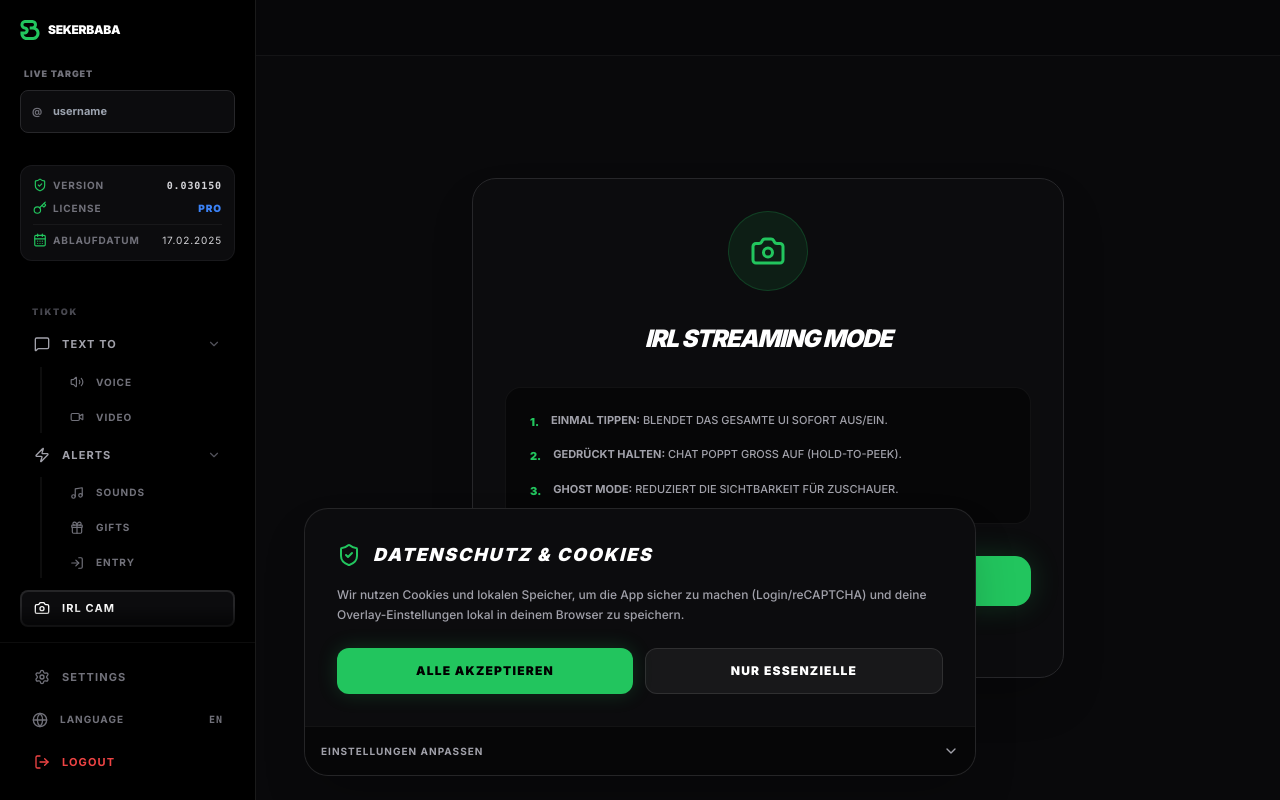
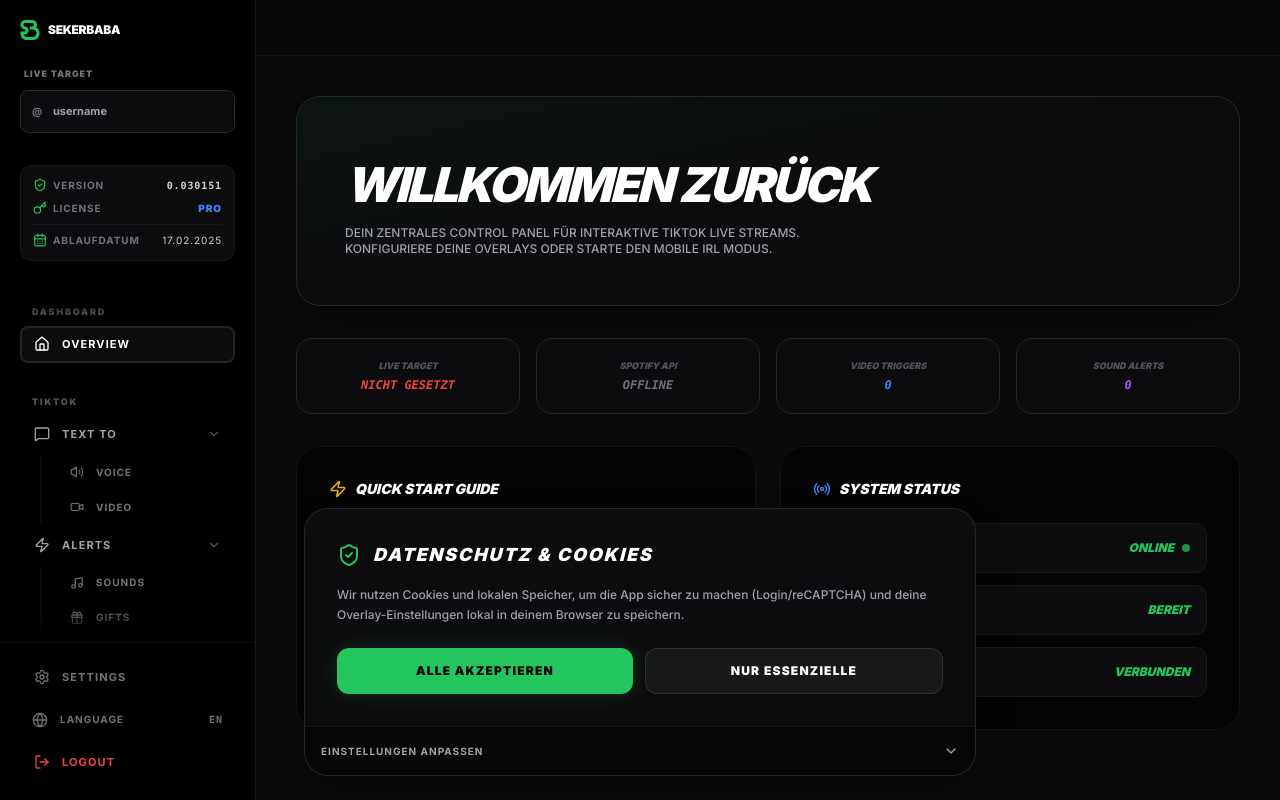
Before and after one commit to muhtarremsi/tiktok-overlay, a Next.js app: page /dashboard in a window 1280 px wide. Built offline with nearby package versions, Linux system fonts and the light colour scheme.

Commit message:
v0.030151: Implement new central Dashboard Overview module as default landing view with quick start guide and stats

```diff
--- a/app/dashboard/page.tsx
+++ b/app/dashboard/page.tsx
@@ -9,7 +9,7 @@ import {
   Volume2, Globe, LogIn, CheckCircle2, Loader2, AlertCircle, Radio, Music, Info, Heart,
   Zap, ArrowRight, Monitor, Cpu, Gauge, Share2, Code2, LogOut, MessageSquare, Play, StopCircle,
   Camera, RefreshCw, FlipHorizontal, EyeOff, Eye, MessageCircle, ShieldCheck, Key, CalendarDays, Ghost, Hand, Cookie, HelpCircle, Music2, Copy,
-  ChevronDown, ChevronRight, Wand2, Gamepad2, Bot, Trophy, Video, Gift
+  ChevronDown, ChevronRight, Wand2, Gamepad2, Bot, Trophy, Video, Gift, Home
 } from "lucide-react";
 
 function SpotifyLogo({ className }: { className?: string }) {
@@ -36,7 +36,7 @@ function DashboardContent() {
   const searchParams = useSearchParams();
   const router = useRouter();
   const [targetUser, setTargetUser] = useState("");
-  const [activeView, setActiveView] = useState("camera");
+  const [activeView, setActiveView] = useState("home"); // Standardansicht ist jetzt "home" (Overview)
   const [sidebarOpen, setSidebarOpen] = useState(false);
   const [isTikTokConnected, setIsTikTokConnected] = useState(false);
   const [isSpotifyConnected, setIsSpotifyConnected] = useState(false);
@@ -53,7 +53,7 @@ function DashboardContent() {
   const [chatMessages, setChatMessages] = useState<{id: number, nickname: string, comment: string}[]>([]);
   const [chatStatus, setChatStatus] = useState("Warten auf Verbindung...");
 
-  const version = "0.030150";
+  const version = "0.030151";
   const expiryDate = "17.02.2025";
 
   const spotifyConfigRef = useRef(spotifyConfig);
@@ -81,10 +81,19 @@ function DashboardContent() {
         if (savedPerf) setPerfQuality(parseInt(savedPerf));
         if (savedSpotify) setSpotifyConfig(JSON.parse(savedSpotify));
     }
+
     setIsTikTokConnected(document.cookie.includes("tiktok_connected=true"));
     setIsSpotifyConnected(document.cookie.includes("spotify_connected=true"));
-    if (searchParams.get("connected") === "tiktok") setIsTikTokConnected(true);
-    if (searchParams.get("connected") === "spotify") setIsSpotifyConnected(true);
+
+    // Intelligente Weiterleitung nach dem Login
+    if (searchParams.get("connected") === "tiktok") {
+        setIsTikTokConnected(true);
+        setActiveView("settings");
+    }
+    if (searchParams.get("connected") === "spotify") {
+        setIsSpotifyConnected(true);
+        setActiveView("spotify");
+    }
   }, [searchParams]);
 
   useEffect(() => {
@@ -226,7 +235,14 @@ function DashboardContent() {
         >
             <div className="h-4"></div>
             <nav className="space-y-6 pb-10">
-                {/* TIKTOK HAUPTKATEGORIE */}
+                {/* NEU: DASHBOARD KATEGORIE */}
+                <div>
+                    <div className="text-[9px] font-black text-zinc-600 px-3 py-2 uppercase tracking-[0.2em] not-italic">DASHBOARD</div>
+                    <div className="space-y-1">
+                        <SidebarItem icon={<Home size={16} />} label="Overview" active={activeView === "home"} onClick={() => {setActiveView("home"); setSidebarOpen(false);}} />
+                    </div>
+                </div>
+
                 <div>
                     <div className="text-[9px] font-black text-zinc-600 px-3 py-2 uppercase tracking-[0.2em] not-italic">TIKTOK</div>
                     <div className="space-y-1">
@@ -241,7 +257,6 @@ function DashboardContent() {
                             <SidebarSubItem icon={<LogIn size={14}/>} label="Entry" active={activeView === "entry"} onClick={() => {setActiveView("entry"); setSidebarOpen(false);}} />
                         </MenuFolder>
 
-                        {/* Standalone Tools direkt unter TIKTOK */}
                         <div className="pt-2 space-y-1">
                             <SidebarItem icon={<Camera size={16} />} label="IRL Cam" active={activeView === "camera"} onClick={() => {setActiveView("camera"); setSidebarOpen(false);}} />
                             <SidebarItem icon={<Heart size={16} />} label="Fan Club" active={activeView === "fanclub"} onClick={() => {setActiveView("fanclub"); setSidebarOpen(false);}} />
@@ -250,7 +265,6 @@ function DashboardContent() {
                     </div>
                 </div>
 
-                {/* COMING SOON HAUPTKATEGORIE */}
                 <div>
                     <div className="text-[9px] font-black text-zinc-600 px-3 py-2 uppercase tracking-[0.2em] not-italic flex items-center gap-2">COMING SOON</div>
                     <div className="space-y-1 opacity-50">
@@ -279,11 +293,14 @@ function DashboardContent() {
         </header>
 
         <div className="flex-1 overflow-y-auto relative z-0 flex flex-col">
-          {!hasFunctionalConsent && activeView !== 'settings' && activeView !== 'camera' && (
+          {!hasFunctionalConsent && activeView !== 'settings' && activeView !== 'camera' && activeView !== 'home' && (
               <div className="mx-6 lg:mx-10 mt-6 bg-red-500/10 border border-red-500/20 p-4 rounded-xl text-red-400 text-[10px] flex items-center gap-3 font-black tracking-widest animate-pulse">
                   <Cookie size={16} /> ACHTUNG: FUNKTIONALE COOKIES SIND DEAKTIVIERT. TRIGGER WERDEN NICHT GESPEICHERT!
               </div>
           )}
+          {/* NEUES HOME/OVERVIEW MODUL */}
+          {activeView === "home" && <ModuleHome targetUser={targetUser} isSpotifyConnected={isSpotifyConnected} ttvCount={ttvTriggers.length} soundCount={soundTriggers.length} setActiveView={setActiveView} />}
+
           {activeView === "ttv" && <ModuleTTV username={targetUser} baseUrl={baseUrl} triggers={ttvTriggers} setTriggers={setTtvTriggers} />}
           {activeView === "sounds" && <ModuleSounds username={targetUser} baseUrl={baseUrl} triggers={soundTriggers} setTriggers={setSoundTriggers} />}
           {activeView === "ttc" && <ModuleTTC />}
@@ -329,7 +346,6 @@ function MenuFolder({ label, icon, defaultOpen, children }: any) {
 }
 
 function ModuleComingSoon({ name }: { name: string }) {
-    // Schönerer Display-Name für Platzhalter
     const displayName = name === "entry" ? "Entry Alerts" : name === "gifts" ? "Gift Alerts" : name;
 
     return (
@@ -339,6 +355,57 @@ function ModuleComingSoon({ name }: { name: string }) {
             <p className="text-[10px] text-zinc-500 max-w-sm">Das Modul "{displayName}" wird in einem zukünftigen Update veröffentlicht.</p>
         </div>
     );
+}
+
+// --- NEUES DASHBOARD (HOME) MODUL ---
+function ModuleHome({ targetUser, isSpotifyConnected, ttvCount, soundCount, setActiveView }: any) {
+  return (
+    <div className="p-6 md:p-10 max-w-5xl mx-auto space-y-8 uppercase italic font-bold">
+      <div className="bg-[#0c0c0e] border border-zinc-800 p-8 md:p-12 rounded-3xl space-y-4 relative overflow-hidden shadow-2xl">
+        <div className="absolute top-0 left-0 w-full h-full bg-gradient-to-br from-green-500/10 via-transparent to-transparent opacity-50 pointer-events-none"></div>
+        <h2 className="text-3xl md:text-5xl text-white font-black tracking-tighter relative z-10">WILLKOMMEN ZURÜCK</h2>
+        <p className="text-xs text-zinc-400 not-italic font-medium relative z-10 max-w-lg">
+          Dein zentrales Control Panel für interaktive TikTok Live Streams. Konfiguriere deine Overlays oder starte den Mobile IRL Modus.
+        </p>
+      </div>
+
+      <div className="grid grid-cols-2 md:grid-cols-4 gap-4">
+        <InfoCard label="LIVE TARGET" value={targetUser ? `@${targetUser}` : "NICHT GESETZT"} color={targetUser ? "text-green-500" : "text-red-500"} />
+        <InfoCard label="SPOTIFY API" value={isSpotifyConnected ? "VERBUNDEN" : "OFFLINE"} color={isSpotifyConnected ? "text-[#1DB954]" : "text-zinc-500"} />
+        <InfoCard label="VIDEO TRIGGERS" value={ttvCount.toString()} color="text-blue-500" />
+        <InfoCard label="SOUND ALERTS" value={soundCount.toString()} color="text-purple-500" />
+      </div>
+
+      <div className="grid grid-cols-1 md:grid-cols-2 gap-6">
+        <div className="bg-black/50 border border-white/5 p-8 rounded-3xl space-y-6">
+          <h3 className="text-white text-sm font-black flex items-center gap-2"><Zap size={18} className="text-yellow-500" /> QUICK START GUIDE</h3>
+          <div className="space-y-4 text-xs text-zinc-400 not-italic font-medium">
+            <div className="flex gap-3"><span className="text-green-500 font-black">1.</span><p>Trage dein <strong>Live Target</strong> oben links in die Seitenleiste ein, damit der Chat gelesen wird.</p></div>
+            <div className="flex gap-3"><span className="text-green-500 font-black">2.</span><p>Erstelle <button onClick={() => setActiveView('ttv')} className="text-white underline hover:text-green-500">Video-Triggers</button> oder <button onClick={() => setActiveView('sounds')} className="text-white underline hover:text-green-500">Sound-Alerts</button>.</p></div>
+            <div className="flex gap-3"><span className="text-green-500 font-black">3.</span><p>Kopiere den generierten <strong>OBS Link</strong> aus den Modulen als Browser-Quelle in dein Stream-Programm.</p></div>
+          </div>
+        </div>
+
+        <div className="bg-black/50 border border-white/5 p-8 rounded-3xl space-y-6">
+          <h3 className="text-white text-sm font-black flex items-center gap-2"><Radio size={18} className="text-blue-500" /> SYSTEM STATUS</h3>
+          <div className="space-y-3">
+             <div className="flex justify-between items-center bg-[#0c0c0e] p-4 rounded-xl border border-white/5">
+                <span className="text-[10px] text-zinc-500 font-bold uppercase tracking-widest">WebSockets (Chat)</span>
+                <span className="text-xs text-green-500 font-black flex items-center gap-2">ONLINE <div className="w-2 h-2 rounded-full bg-green-500 animate-pulse"></div></span>
+             </div>
+             <div className="flex justify-between items-center bg-[#0c0c0e] p-4 rounded-xl border border-white/5">
+                <span className="text-[10px] text-zinc-500 font-bold uppercase tracking-widest">TTS Engine</span>
+                <span className="text-xs text-green-500 font-black">BEREIT</span>
+             </div>
+             <div className="flex justify-between items-center bg-[#0c0c0e] p-4 rounded-xl border border-white/5">
+                <span className="text-[10px] text-zinc-500 font-bold uppercase tracking-widest">TikTok API</span>
+                <span className="text-xs text-green-500 font-black">VERBUNDEN</span>
+             </div>
+          </div>
+        </div>
+      </div>
+    </div>
+  );
 }
 
 function LiveFilterPreview({ stream, filterCss, isActive, onClick, name }: any) {
@@ -727,9 +794,9 @@ function ModuleSpotify({ isConnected, baseUrl, config, setConfig }: any) {
 
 function InfoCard({ label, value, color = "text-white" }: any) {
   return (
-    <div className="bg-[#0c0c0e] border border-zinc-800 p-5 rounded-2xl text-center space-y-1">
+    <div className="bg-[#0c0c0e] border border-zinc-800 p-5 rounded-2xl text-center space-y-1 flex flex-col justify-center h-full">
       <p className="text-[9px] text-zinc-600 font-black">{label}</p>
-      <p className={`text-xs font-mono font-bold ${color}`}>{value}</p>
+      <p className={`text-xs font-mono font-bold truncate ${color}`}>{value}</p>
     </div>
   );
 }
--- a/app/page.tsx
+++ b/app/page.tsx
@@ -47,7 +47,7 @@ export default function Home() {
       <div className="relative flex-1 flex flex-col justify-center items-center px-4 text-center z-20">
         <div className="max-w-4xl mx-auto space-y-6 md:space-y-8 w-full">
           <div className="inline-flex items-center gap-2 px-3 py-1 rounded-full border border-green-500/20 bg-green-500/5 text-green-400 text-[9px] font-bold uppercase tracking-widest backdrop-blur-sm">
-            <span className="w-1.5 h-1.5 rounded-full bg-green-500 animate-pulse"></span> v0.030150 Sidebar Update
+            <span className="w-1.5 h-1.5 rounded-full bg-green-500 animate-pulse"></span> v0.030151 Overview Dashboard
           </div>
 
           <h1 className="text-5xl sm:text-6xl md:text-8xl font-black italic tracking-tighter leading-[0.9] uppercase drop-shadow-2xl break-words w-full">
```
